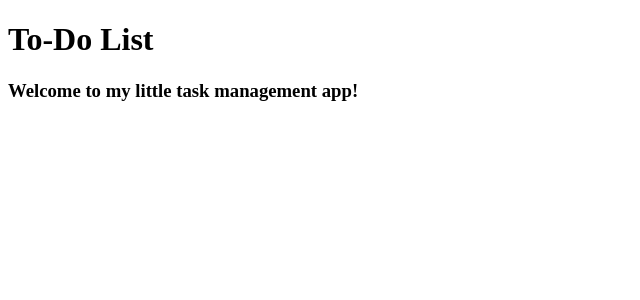
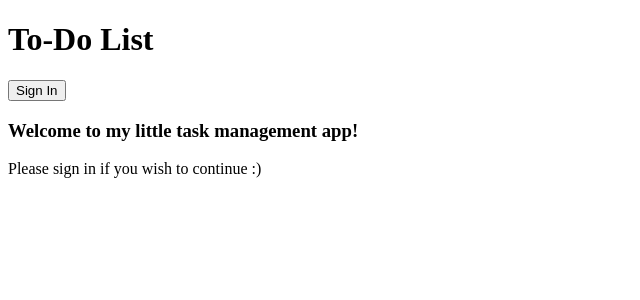
Before and after one commit to ajoy267/todo-list, a React app: page / in a window 1280 px wide. Shown: the top 300 px of the page, without its empty margins (0-640 px from the left). Built offline with nearby package versions, Linux system fonts and the light colour scheme.

Commit message:
added a sign in button and prompted instructions

```diff
--- a/src/components/Header/Header.jsx
+++ b/src/components/Header/Header.jsx
@@ -4,6 +4,7 @@ export default function Header() {
   return (
     <header>
       <h1>To-Do List</h1>
+      <button>Sign In</button>
     </header>
   );
 }
--- a/src/components/Welcome/WelcomeMessage.jsx
+++ b/src/components/Welcome/WelcomeMessage.jsx
@@ -4,6 +4,7 @@ export default function WelcomeMessage() {
   return (
     <main>
       <h3>Welcome to my little task management app!</h3>
+      <p>Please sign in if you wish to continue :)</p>
     </main>
   );
 }
```
